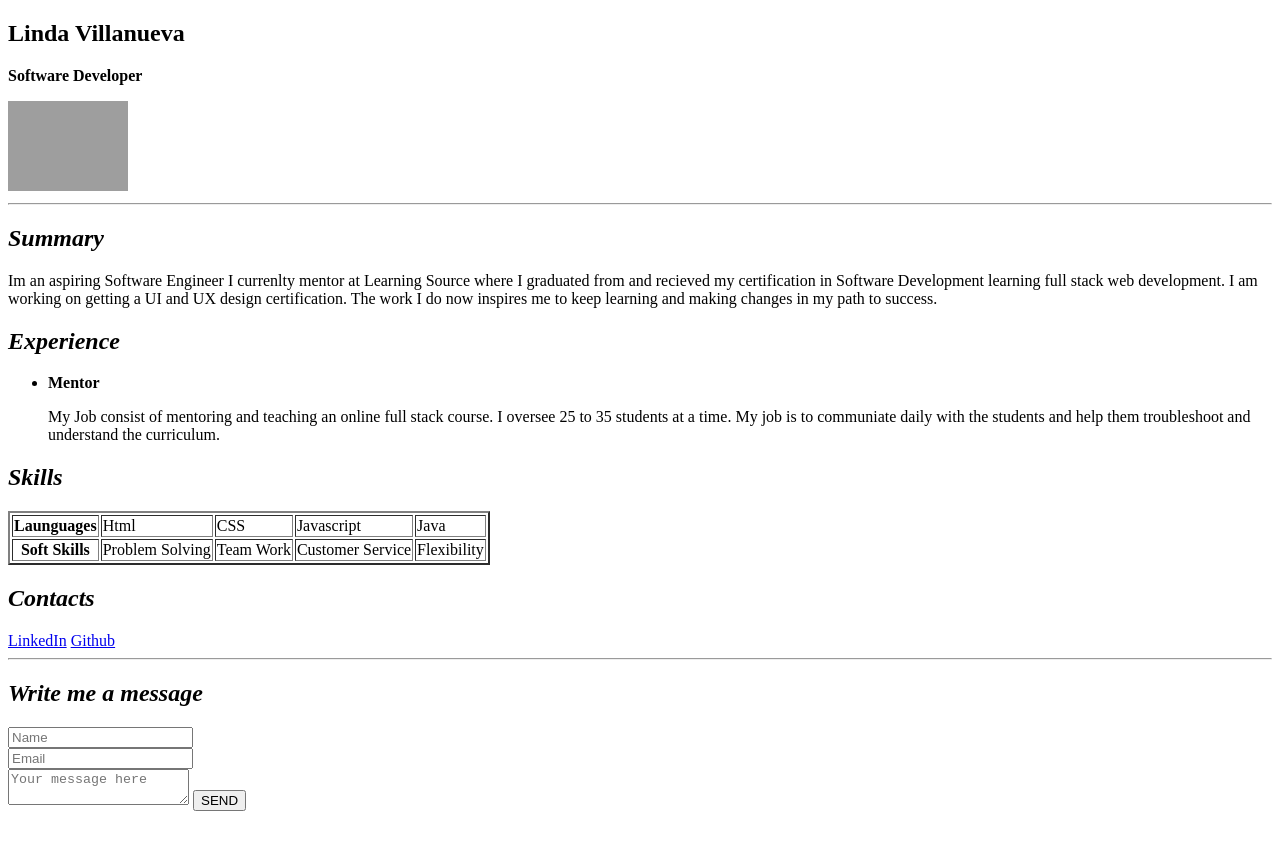
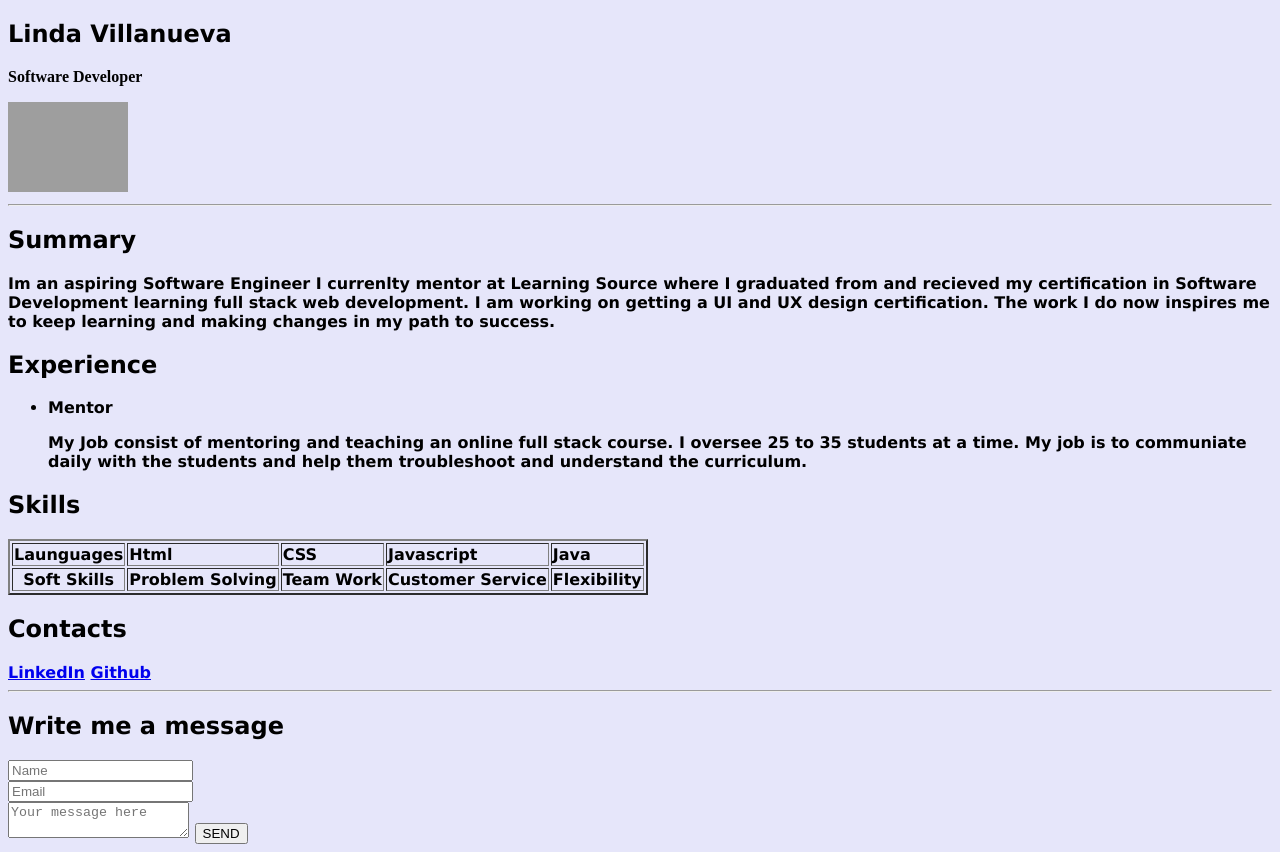
Before and after one commit to lvlindav/From_basicTo_advance, a plain HTML site: page index.html in a window 1280 px wide. Before the commit the page ends 819 px from the top, so only its background shows below. Drawn offline with Linux system fonts and the light colour scheme; grey boxes are pictures that could not be loaded.

Commit message:
fonts/bg-colors

```diff
--- a/index.html
+++ b/index.html
@@ -1,26 +1,29 @@
 <!DOCTYPE html>
-<html>
+<html lang="en">
 	<head>
+		<meta charset="UTF-8">
+		<meta http-equiv="X-UA-Compatible" content="IE=edge">
+		<meta name="viewport" content="width=device-width, initial-scale=1.0">
         <title>Basic Portfolio</title>
 	</head>
-	<body>
-    <h2> Linda Villanueva</h2>
+	<body style="background-color:lavender" >
+    <h2  style="font-family:verdana;"> Linda Villanueva</h2>
 		<p><strong>Software Developer</strong></p>
 		<img src="https://cdn1.iconfinder.com/data/icons/user-avatar-20/64/51-woman-1024.png" height= "90px">
 		<hr/>
-		<h2><i>Summary</i></h2>
-		<p> Im an aspiring Software Engineer I currenlty mentor at Learning Source where I graduated from and recieved my certification in Software
+		<h2><b  style="font-family:verdana;">Summary</i></h2>
+		<p  style="font-family:verdana;"> Im an aspiring Software Engineer I currenlty mentor at Learning Source where I graduated from and recieved my certification in Software
 			Development learning full stack web development. I am working on getting a UI and UX design certification. The work I do now inspires me to keep learning and making changes
 			in my path to success.
 		</p>
-		<h2><i>Experience</i></h2>
-		<ul>
+		<h2><b>Experience</b></h2>
+		<ul  style="font-family:verdana;">
 			<li><b>Mentor</b>
-			<p>My Job consist of mentoring and teaching an online full stack course.
+			<p  style="font-family:verdana;">My Job consist of mentoring and teaching an online full stack course.
 				I oversee 25 to 35 students at a time. My job is to communiate daily with the students and help them troubleshoot and understand the curriculum.</p></li>
 
 		</ul>
-		<h2><i>Skills</i></h2>
+		<h2><b>Skills</b></h2>
 
 		<table border="2">
     <tr>
@@ -38,19 +41,14 @@
 		<td>Flexibility</td>
 	</tr>
 </table>
-<h2><i>Contacts</i></h2>
+<h2><b>Contacts</b></h2>
 <a href="https://www.linkedin.com/in/lvlindav" target="_blank">LinkedIn</a>
 <a href="https://github.com/lvlindav" target="_blank">Github</a>
 <hr>
 
-<!-- <form>
-	<input type="text" placeholder="Name"/><br>
-    <input type="email" placeholder="Email"/><br>
-</form> -->
-
 
  <div class="section">
-           <h2><i>Write me a message</i></h2>
+           <h2 ><b>Write me a message</b></h2>
             <form>
                 <input name="name" type="text" placeholder="Name"/><br/>
                 <input name="email" type="email" placeholder="Email"/><br/>
```
